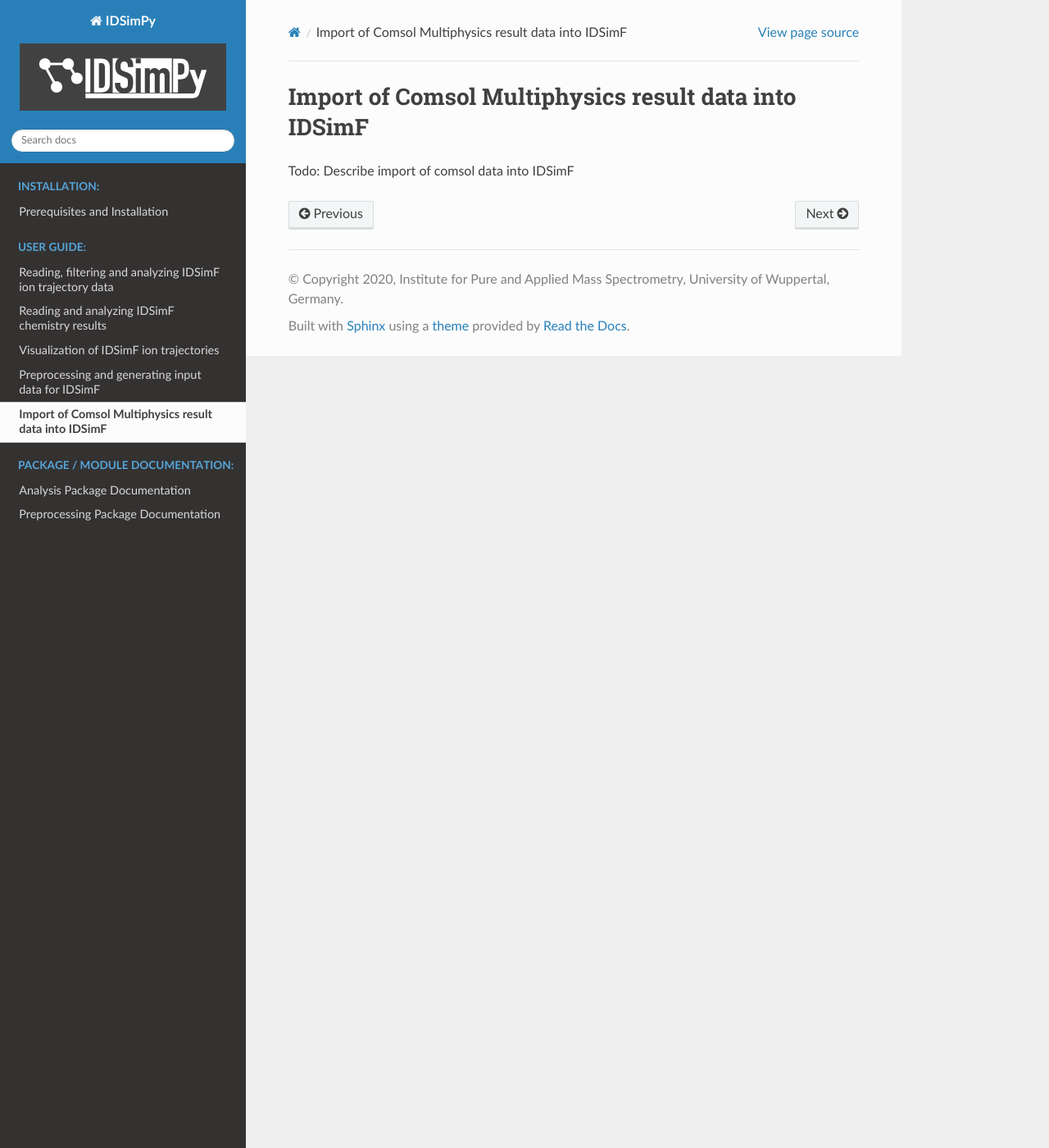
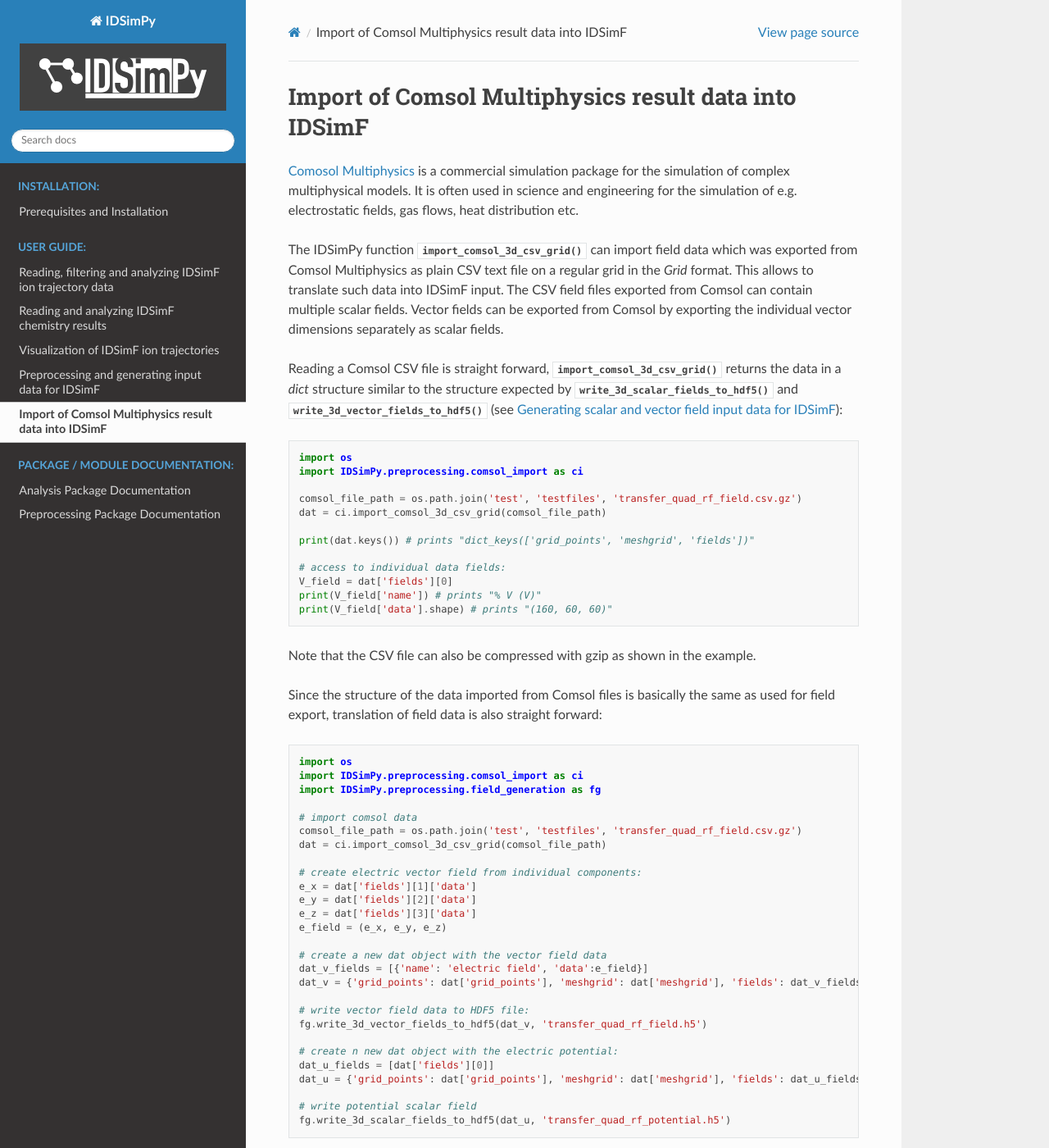
Before and after one commit to IPAMS/IDSimPy, a Sphinx documentation site: the page built from docs/usersguide/comsol_import.rst, in a window 1280 px wide and 1400 px high. Shown: the whole window at 82% size. Built offline with Sphinx 7.4.7 and the Read the Docs theme 2.0.0, drawn with Linux system fonts in a browser that asks for light colours.

Commit message:
Adds user guide for import of Comsol data

```diff
--- a/docs/usersguide/comsol_import.rst
+++ b/docs/usersguide/comsol_import.rst
@@ -4,5 +4,58 @@
 Import of Comsol Multiphysics result data into IDSimF
 =====================================================
 
+`Comosol Multiphysics <https://www.comsol.com/>`_ is a commercial simulation package for the simulation of complex multiphysical models. It is often used in science and engineering for the simulation of e.g. electrostatic fields, gas flows, heat distribution etc.
 
-Todo: Describe import of comsol data into IDSimF
+The IDSimPy function :py:func:`.import_comsol_3d_csv_grid` can import field data which was exported from Comsol Multiphysics as plain CSV text file on a regular grid in the `Grid` format. This allows to translate such data into IDSimF input.
+The CSV field files exported from Comsol can contain multiple scalar fields. Vector fields can be exported from Comsol by exporting the individual vector dimensions separately as scalar fields.
+
+Reading a Comsol CSV file is straight forward, :py:func:`.import_comsol_3d_csv_grid` returns the data in a `dict` structure similar to the structure expected by :py:func:`.write_3d_scalar_fields_to_hdf5` and :py:func:`.write_3d_vector_fields_to_hdf5` (see :ref:`usersguide-preprocessing-field-generation`):
+
+.. code-block:: python
+
+    import os
+    import IDSimPy.preprocessing.comsol_import as ci
+
+    comsol_file_path = os.path.join('test', 'testfiles', 'transfer_quad_rf_field.csv.gz')
+    dat = ci.import_comsol_3d_csv_grid(comsol_file_path)
+
+    print(dat.keys()) # prints "dict_keys(['grid_points', 'meshgrid', 'fields'])"
+
+    # access to individual data fields:
+    V_field = dat['fields'][0]
+    print(V_field['name']) # prints "% V (V)"
+    print(V_field['data'].shape) # prints "(160, 60, 60)"
+
+Note that the CSV file can also be compressed with gzip as shown in the example.
+
+Since the structure of the data imported from Comsol files is basically the same as used for field export, translation of field data is also straight forward:
+
+.. code-block:: python
+
+    import os
+    import IDSimPy.preprocessing.comsol_import as ci
+    import IDSimPy.preprocessing.field_generation as fg
+
+    # import comsol data
+    comsol_file_path = os.path.join('test', 'testfiles', 'transfer_quad_rf_field.csv.gz')
+    dat = ci.import_comsol_3d_csv_grid(comsol_file_path)
+
+    # create electric vector field from individual components:
+    e_x = dat['fields'][1]['data']
+    e_y = dat['fields'][2]['data']
+    e_z = dat['fields'][3]['data']
+    e_field = (e_x, e_y, e_z)
+
+    # create a new dat object with the vector field data
+    dat_v_fields = [{'name': 'electric field', 'data':e_field}]
+    dat_v = {'grid_points': dat['grid_points'], 'meshgrid': dat['meshgrid'], 'fields': dat_v_fields}
+
+    # write vector field data to HDF5 file:
+    fg.write_3d_vector_fields_to_hdf5(dat_v, 'transfer_quad_rf_field.h5')
+
+    # create n new dat object with the electric potential:
+    dat_u_fields = [dat['fields'][0]]
+    dat_u = {'grid_points': dat['grid_points'], 'meshgrid': dat['meshgrid'], 'fields': dat_u_fields}
+
+    # write potential scalar field
+    fg.write_3d_scalar_fields_to_hdf5(dat_u, 'transfer_quad_rf_potential.h5')
--- a/docs/usersguide/preprocessing.rst
+++ b/docs/usersguide/preprocessing.rst
@@ -82,6 +82,8 @@
 There are some functions which modifies an ion cloud in more complex ways. For example, :py:func:`.add_thermalized_kinetic_energy` adds a random thermalized velocity component to the particles in an ion cloud.
 
 
+.. _usersguide-preprocessing-field-generation:
+
 Generating scalar and vector field input data for IDSimF
 ========================================================
 
@@ -141,7 +143,7 @@
 Vector field export
 -------------------
 
-Vector fields are written to HDF5 files with :py:func:`.write_3d_scalar_fields_to_hdf5`. The data arrays in the :py:data:`fields` entry of the data to export are expected to have four dimensions, with the  and a shape compatible with :py:data:`grid_points`.
+Vector fields are written to HDF5 files with :py:func:`.write_3d_vector_fields_to_hdf5`. The data arrays in the :py:data:`fields` entry of the data to export are expected to have four dimensions, with the  and a shape compatible with :py:data:`grid_points`.
 
 The following example show how to define two vector fields with simple increasing components in x,y,z direction and how to write those fields to a HDF5 file for IDSimF:
 
```
